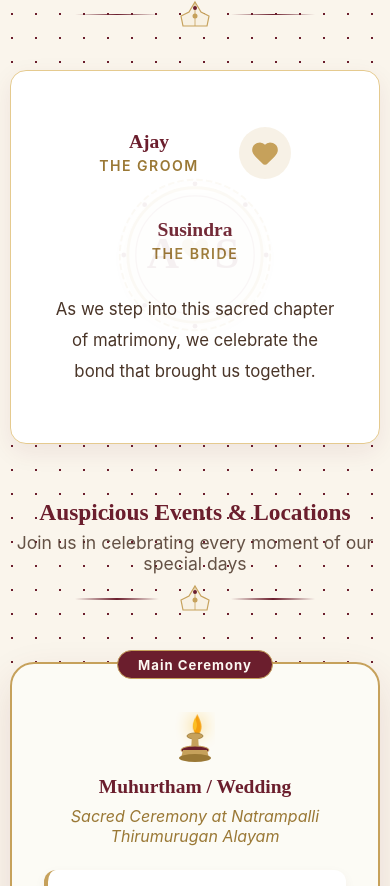
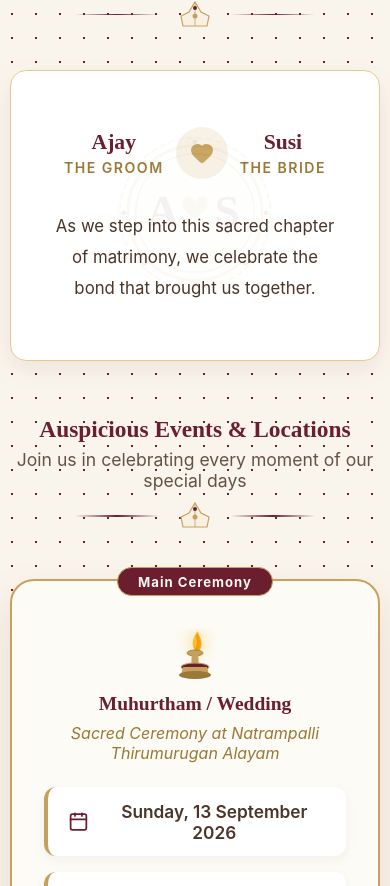
Before and after one commit to RithikaSaravanakumar/ajay-susiwedding, a React app in the folder frontend/: page / in a window 390 px wide. Shown: the part 6718-7604 px from the top of the page. Built offline with nearby package versions, Linux system fonts and the light colour scheme; the HTML template or start-up script is replaced by a standard one.

Commit message:
Render Ajay and Susi in one single horizontal line in Our Story card

```diff
--- a/frontend/src/components/Couple.jsx
+++ b/frontend/src/components/Couple.jsx
@@ -22,7 +22,7 @@ const Couple = ({ lang }) => {
             <Monogram size="xl" />
           </div>
 
-          <div style={styles.coupleRow}>
+          <div style={styles.coupleRow} className="couple-names-row">
             {/* Groom Box */}
             <div style={styles.personBox}>
               <h3 style={styles.personName}>{content.groomName}</h3>
@@ -31,12 +31,12 @@ const Couple = ({ lang }) => {
 
             {/* Heart Divider Icon */}
             <div style={styles.heartWrapper}>
-              <Heart size={28} fill="var(--color-gold)" color="var(--color-gold)" />
+              <Heart size={24} fill="var(--color-gold)" color="var(--color-gold)" />
             </div>
 
             {/* Bride Box */}
             <div style={styles.personBox}>
-              <h3 style={styles.personName}>{content.brideName}</h3>
+              <h3 style={styles.personName}>{content.brideName === "Susindra" ? "Susi" : (content.brideName === "சுசிந்ரா" ? "சுசி" : content.brideName)}</h3>
               <span style={styles.personRole}>{content.brideRole}</span>
             </div>
           </div>
--- a/frontend/src/index.css
+++ b/frontend/src/index.css
@@ -290,6 +290,17 @@ img, iframe, svg {
   border-radius: 8px !important;
 }
 
+/* Single Horizontal Line Couple Names in Our Story Card */
+.couple-names-row {
+  display: flex !important;
+  flex-direction: row !important;
+  flex-wrap: nowrap !important;
+  align-items: center !important;
+  justify-content: center !important;
+  gap: 1.25rem !important;
+  width: 100% !important;
+}
+
 /* 10/10 Mobile-Only Responsive Rules (max-width: 767px) */
 @media (max-width: 767px) {
   /* 1. Compact Mobile Navbar & Brand Name Protection (1B) */
@@ -429,7 +440,15 @@ img, iframe, svg {
     font-size: 0.72rem !important;
   }
 
-  /* 9. Touch Buttons Scaling */
+  /* 9. Single Horizontal Line Couple Names in Our Story Card */
+  .couple-names-row {
+    gap: 0.75rem !important;
+  }
+  .couple-names-row h3 {
+    font-size: 1.35rem !important;
+  }
+
+  /* 10. Touch Buttons Scaling */
   .btn-gold,
   .btn-maroon,
   .btn-outline-gold {
@@ -438,7 +457,7 @@ img, iframe, svg {
     height: 42px !important;
   }
 
-  /* 10. Hero Scene Artwork Position */
+  /* 11. Hero Scene Artwork Position */
   div[style*="bottomLeftScene"] {
     transform: scale(0.42);
     transform-origin: bottom left;
@@ -454,7 +473,7 @@ img, iframe, svg {
     opacity: 0.45 !important;
   }
 
-  /* 11. Floating Music Control */
+  /* 12. Floating Music Control */
   .music-player-toggle {
     bottom: calc(12px + env(safe-area-inset-bottom)) !important;
     right: 12px !important;
```
